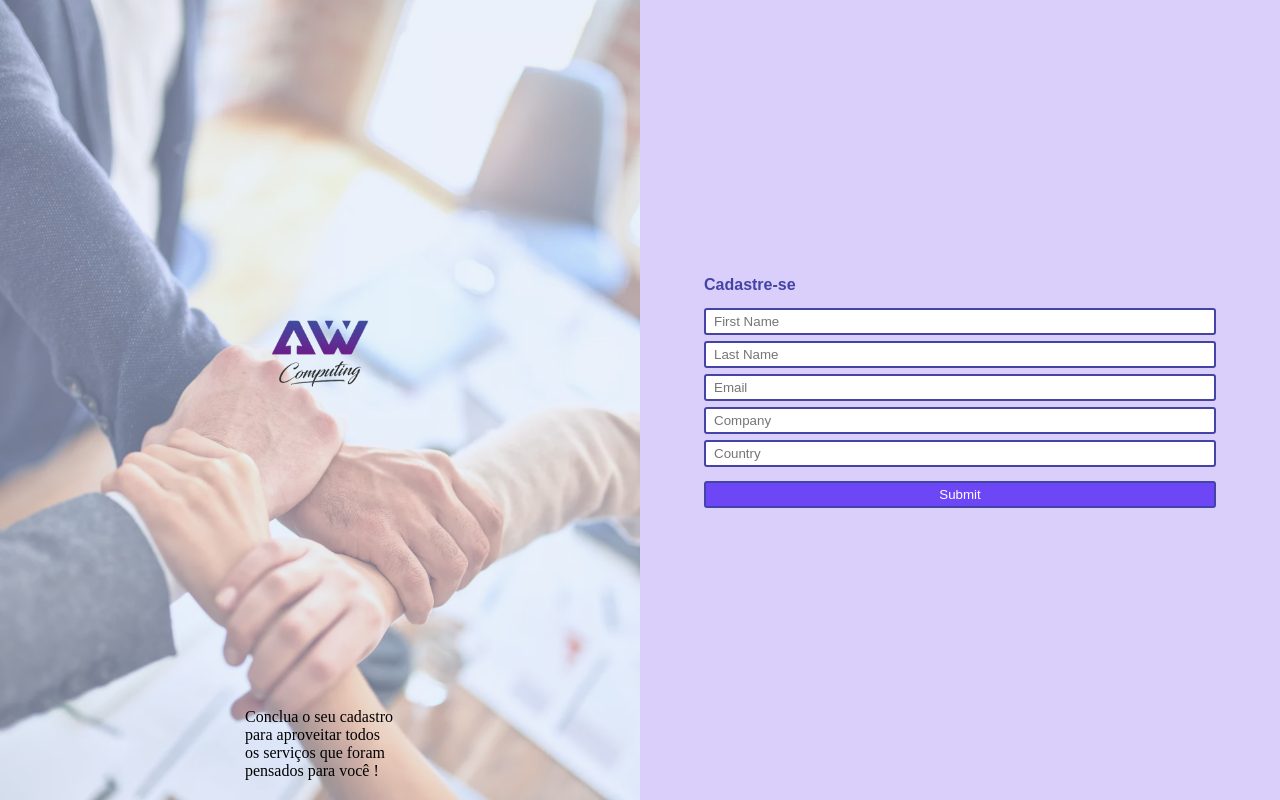
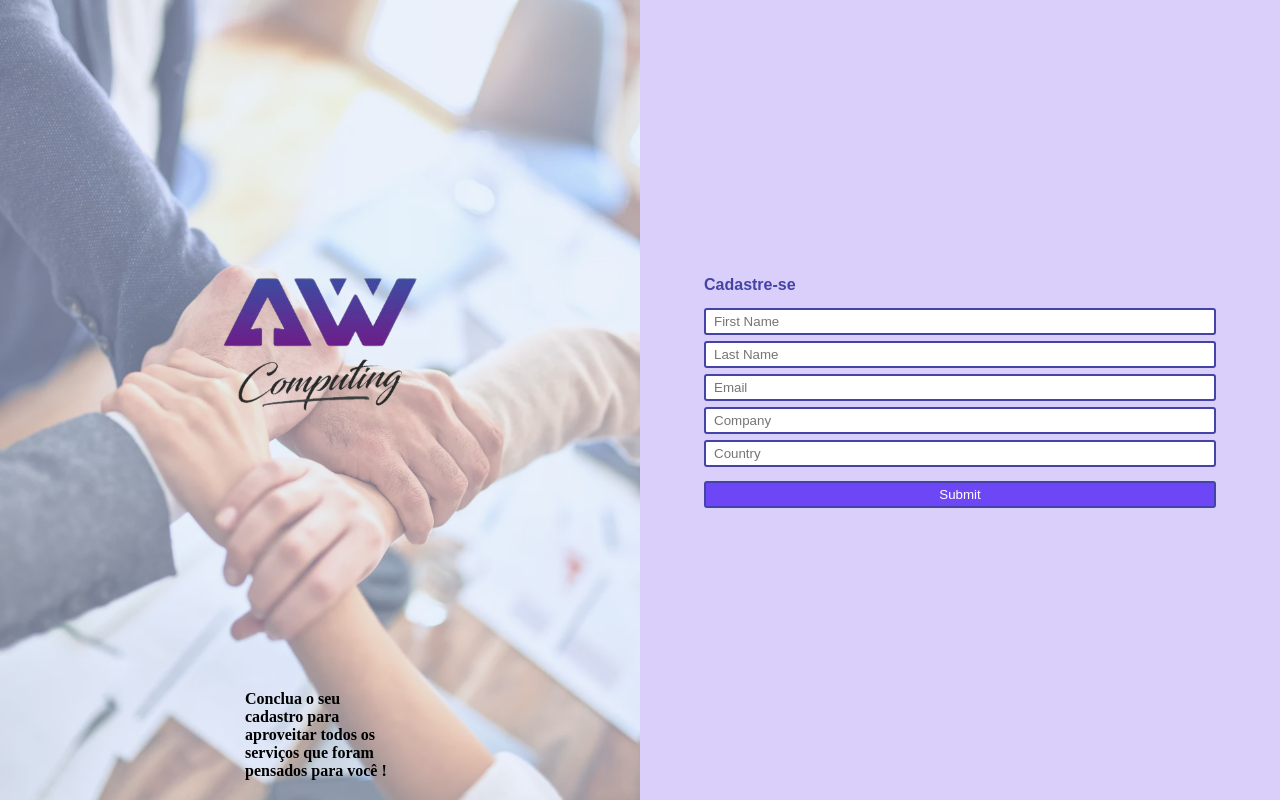
Before and after one commit to WakCHaKal/OMS, a plain HTML site: page index.html in a window 1280 px wide. Drawn offline with Linux system fonts and the light colour scheme.

Commit message:
mais detalhes

```diff
--- a/index.html
+++ b/index.html
@@ -33,6 +33,7 @@
         content: "";
         background-image: url('./Imagem/bracosentrelacados.jpeg');
         background-size: cover;
+        background-position: center;
         position: absolute;
         top: 0;
         bottom: 0;
@@ -46,12 +47,13 @@
         margin-bottom:20px;
         width: 150px;
         z-index: 0;
+        font-weight:bold;
     }
 
     #logo {
         margin-top:auto;
-        width: 100px;
-        height: 100px;
+        width: 200px;
+        height: 200px;
         object-fit: contain;
         z-index: 0;
     }
```
